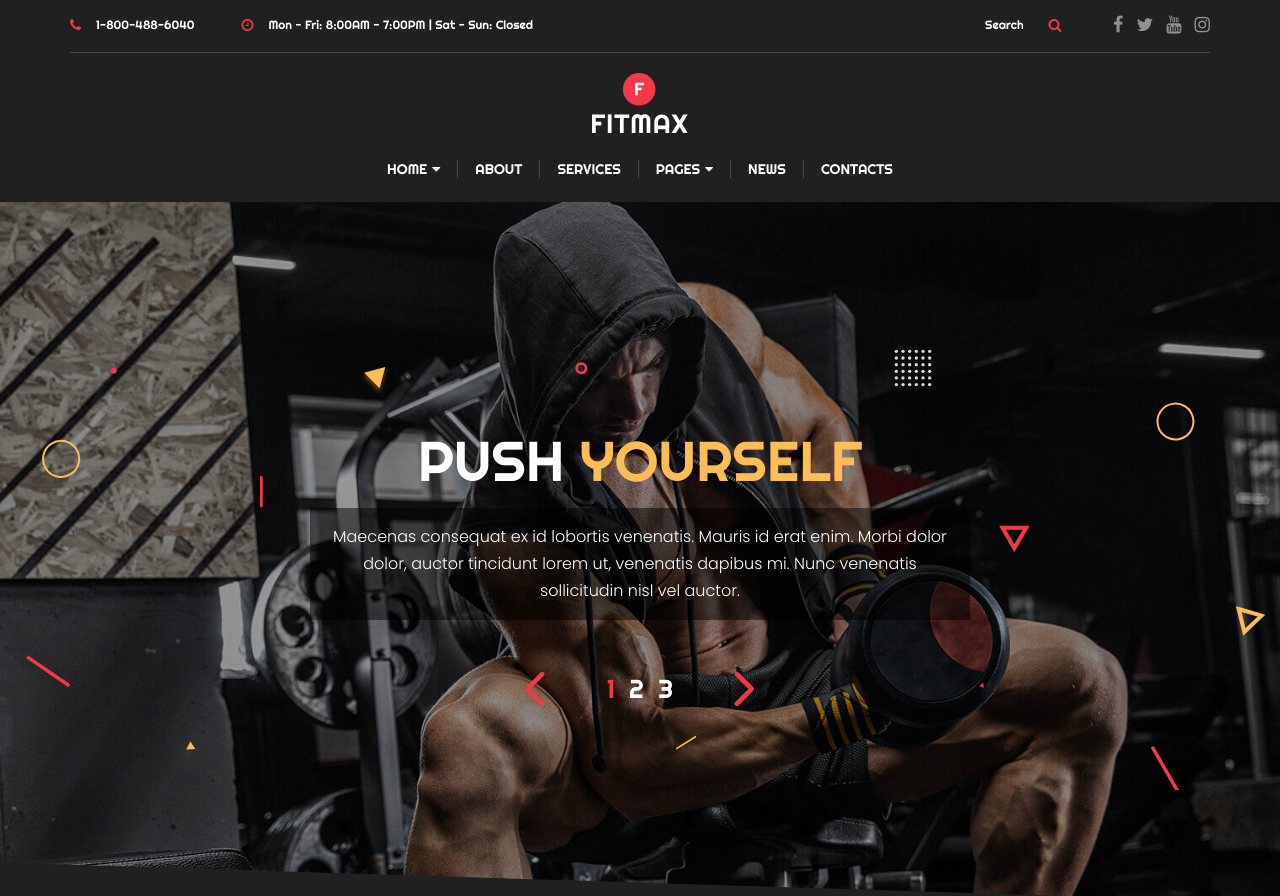
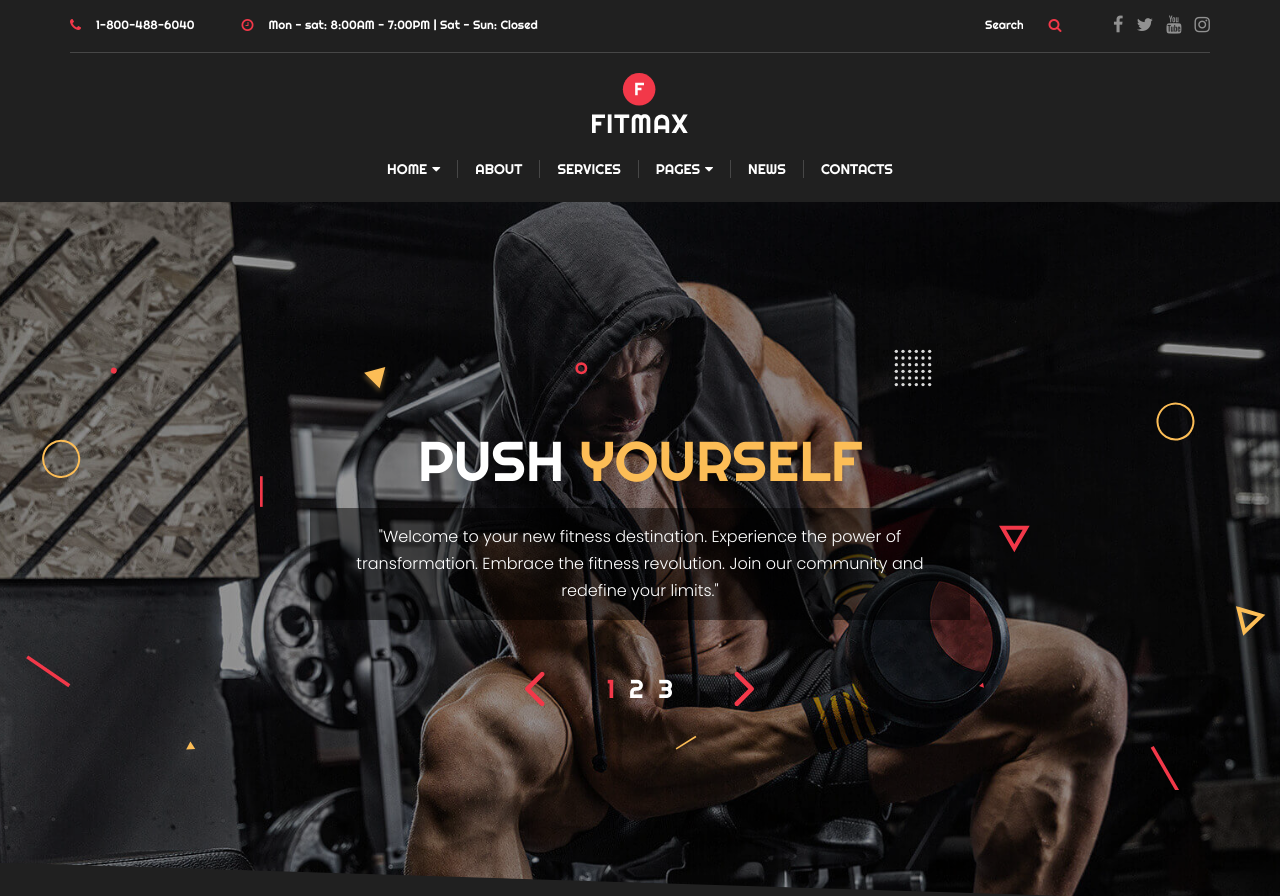
Before and after one commit to SarthakMittal777/NMIMS_HEALTH_APP, a plain HTML site: page html.rovadex.com/html-fitmax/index.html in a window 1280 px wide. Shown: the top 896 px of the page. Drawn offline with Linux system fonts and the light colour scheme.

```diff
--- a/html.rovadex.com/html-fitmax/index.html
+++ b/html.rovadex.com/html-fitmax/index.html
@@ -45,8 +45,8 @@
 			<div class="container">
 				<div class="header-left">
 					<ul class="header-cont">
-						<li><i class="fa fa-phone" aria-hidden="true"></i><a href="tel:18004886040">1-800-488-6040</a></li>
-						<li><i class="fa fa-clock-o" aria-hidden="true"></i>Mon - Fri: 8:00AM - 7:00PM | Sat - Sun: Closed</li>
+						<li><i class="fa fa-phone" aria-hidden="true"></i><a href="tell= xxxxxx00">1-800-488-6040</a></li>
+						<li><i class="fa fa-clock-o" aria-hidden="true"></i>Mon - sat: 8:00AM - 7:00PM | Sat - Sun: Closed</li>
 					</ul>
 				</div>
 				<div class="header-right">
@@ -114,7 +114,7 @@
 				<div class="container">
 					<div class="crossfit-slide-cover">
 						<h2 class="title">push <span>yourself</span></h2>
-						<p>Maecenas consequat ex id lobortis venenatis. Mauris id erat enim. Morbi dolor dolor, auctor tincidunt lorem ut, venenatis dapibus mi. Nunc venenatis sollicitudin nisl vel auctor.</p>
+						<p>"Welcome to your new fitness destination. Experience the power of transformation. Embrace the fitness revolution. Join our community and redefine your limits."</p>
 					</div>
 				</div>
 			</div>
```
